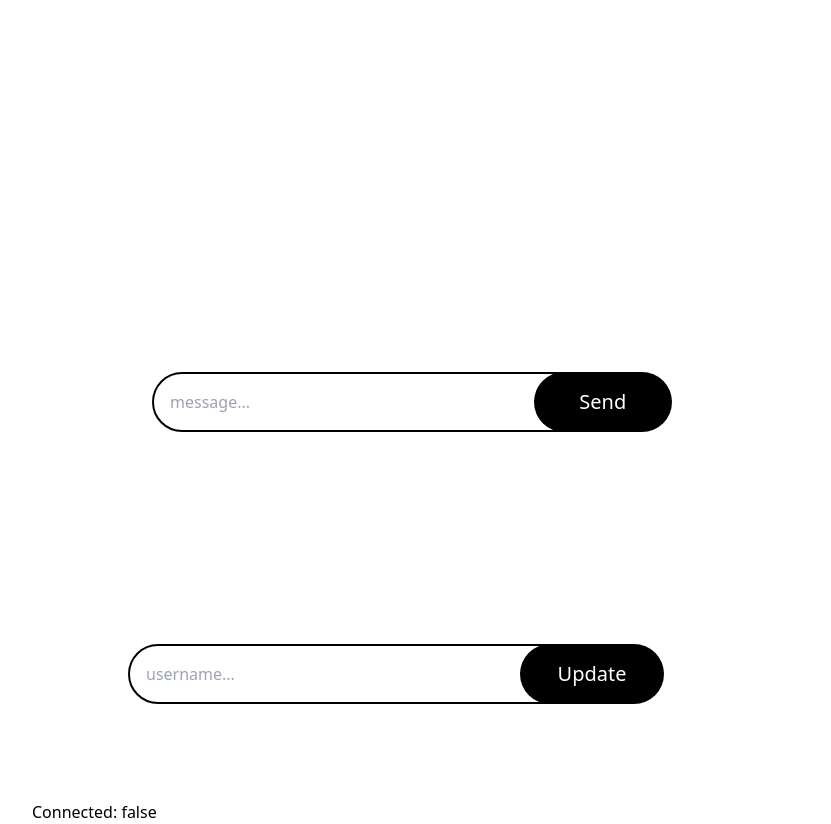
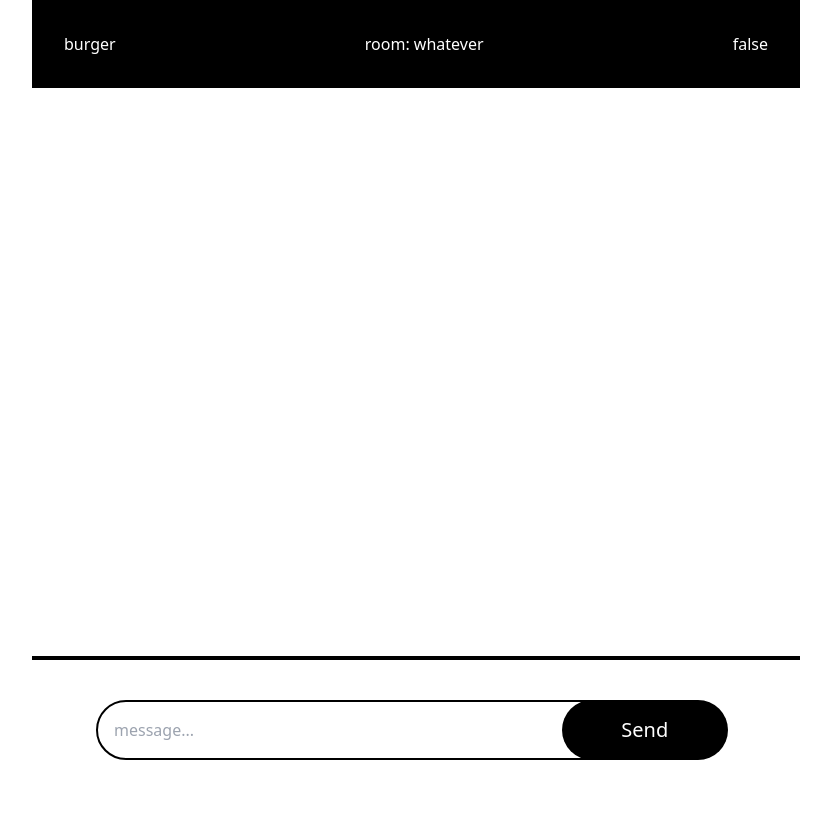
Before and after one commit to fn-Drew/socket.io-chat-app, a React (Create React App) app in the folder client/: page / in a window 1280 px wide. Shown: the whole page, without its empty margins (224-1055 px from the left). After the commit the page ends 800 px from the top, so only its background shows below. Built offline with nearby package versions, Linux system fonts and the light colour scheme; no server answers.

Commit message:
can now properly scroll through messages and added mock header navigation

```diff
--- a/client/src/App.js
+++ b/client/src/App.js
@@ -49,20 +49,30 @@ const App = () => {
   }
 
   return (
-    <div className='max-w-3xl h-screen m-auto'>
+    <div className='max-w-3xl flex flex-col h-[100dvh] m-auto'>
 
-      <div className='flex flex-col justify-between min-h-full'>
+      <div className='flex justify-between bg-black text-white p-8 '>
+        <div>
+          burger
+        </div>
+        <div>
+          room: whatever
+        </div>
+        <div>
+          {'' + isConnected}
+        </div>
+      </div>
 
-        <div className='bg-white p-8 flex max-h-[70vh] overflow-auto flex-col'>
+      <div className='grow flex max-h-full overflow-auto flex-col'>
         <ConversationBox yourTexts={yourTexts} messagesEndRef={messagesEndRef} />
         <div className='p-12' ref={messagesEndRef} />
       </div>
 
-        <div className='p-24 justify-center flex'>
+      <div className='justify-center p-10 border-t-4 border-black flex'>
         <MessageInput setSentText={setSentText} sendMessage={sendMessage} />
       </div>
 
-        <div className='px-24 justify-center pb-24 flex'>
+      <div className='justify-center hidden flex'>
         <input
           placeholder='username...'
           onInput={(event) => setUsername(event.target.value)}
@@ -77,10 +87,6 @@ const App = () => {
       </div>
 
     </div>
-
-      <div>Connected: {'' + isConnected}</div>
-
-    </div>
   )
 }
 
--- a/client/src/components/render/ConversationBox.js
+++ b/client/src/components/render/ConversationBox.js
@@ -5,9 +5,9 @@ const ConversationBox = (yourTexts) => {
     <>
       {yourTexts.yourTexts.map((text, i) => {
         return (
-          <div key={i + 1} className={`flex ${text.sent ? 'text-black bg-white p-4 m-4 self-end border-2 border-black rounded-3xl' : 'text-white  bg-black p-4 m-4 self-start rounded-3xl'} `}>
+          <div key={i + 1} className={`flex p-4 m-6 rounded-3xl ${text.sent ? 'text-black bg-white self-end border-2 border-black' : 'text-white bg-black self-start'} `}>
             <div className='font-bold bg-white text-black self-start rounded-r-3xl p-4 -translate-x-6 -translate-y-6'> {text.fromUser} </div>
-            <div className='p-4 -translate-x-6'>{text.message}</div>
+            <div className='p-2 -translate-x-6'>{text.message}</div>
           </div>
         )
       }
```
Lines whose indentation alone changed are shown as unchanged.
